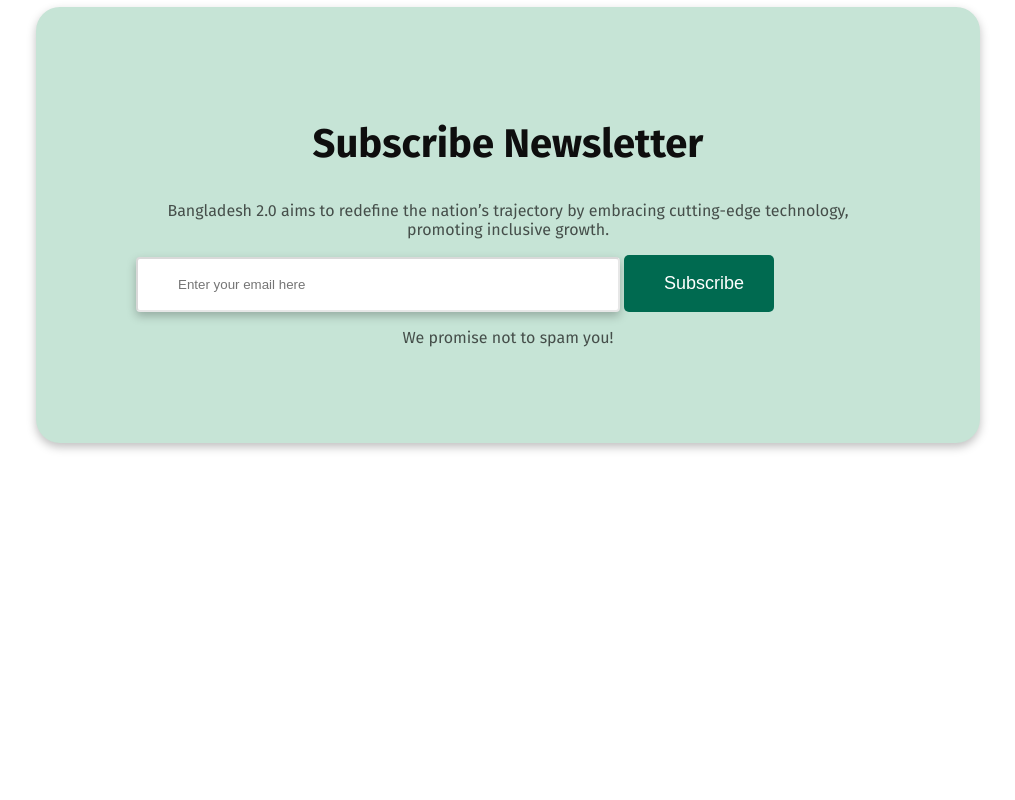
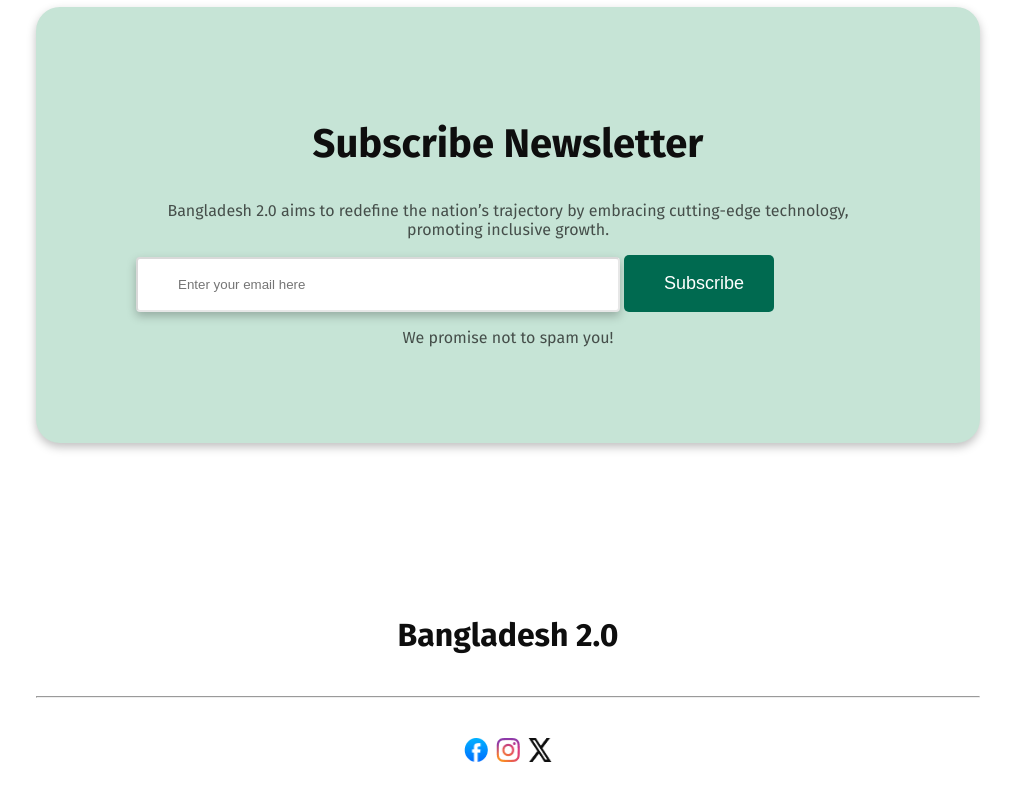
Before and after one commit to anik804/1st-Assignment, a plain HTML site: page index.html in a window 1280 px wide. Shown: the part 3927-4727 px from the top of the page, without its empty margins (132-1147 px from the left). Before the commit the page ends 4450 px from the top, so only its background shows below. Drawn offline with Linux system fonts and the light colour scheme.

Commit message:
final touch

```diff
--- a/index.html
+++ b/index.html
@@ -155,8 +155,14 @@
                 <p class="text-align fira-sans-regular sub-pera">We promise not to spam you!</p>
             </section>
         </main>
-        <footer>
-
+        <footer class="last">
+            <h4 class="text-align fira-sans-bold last-font">Bangladesh 2.0</h4>
+            <hr style="color: rgba(14, 14, 14, 0.1);">
+            <div class="image-process">
+                <img src="assets/facebook.png" class="size">&nbsp
+                <img src="assets/instagram.png" class="size">&nbsp
+                <img src="assets/x.png" class="size">
+            </div>
         </footer>
     </body>
 </html>
--- a/styles/style.css
+++ b/styles/style.css
@@ -349,3 +349,25 @@ nav ul li{
     text-align: none;
     border: none;
 }
+
+
+/* Footer */
+.last{
+    background-color: rgba(255, 255, 255, 1);
+    margin-top: 80px;
+    padding: 50px 160px;
+}
+.last-font{
+    font-size: 32px;
+    color: rgba(14, 14, 14, 1);
+    padding: 0px 0px;
+}
+.image-process{
+    text-align: center;
+    padding-top: 32px;
+}
+.size{
+    width: 24px;
+    height: 24px;
+
+}
```
